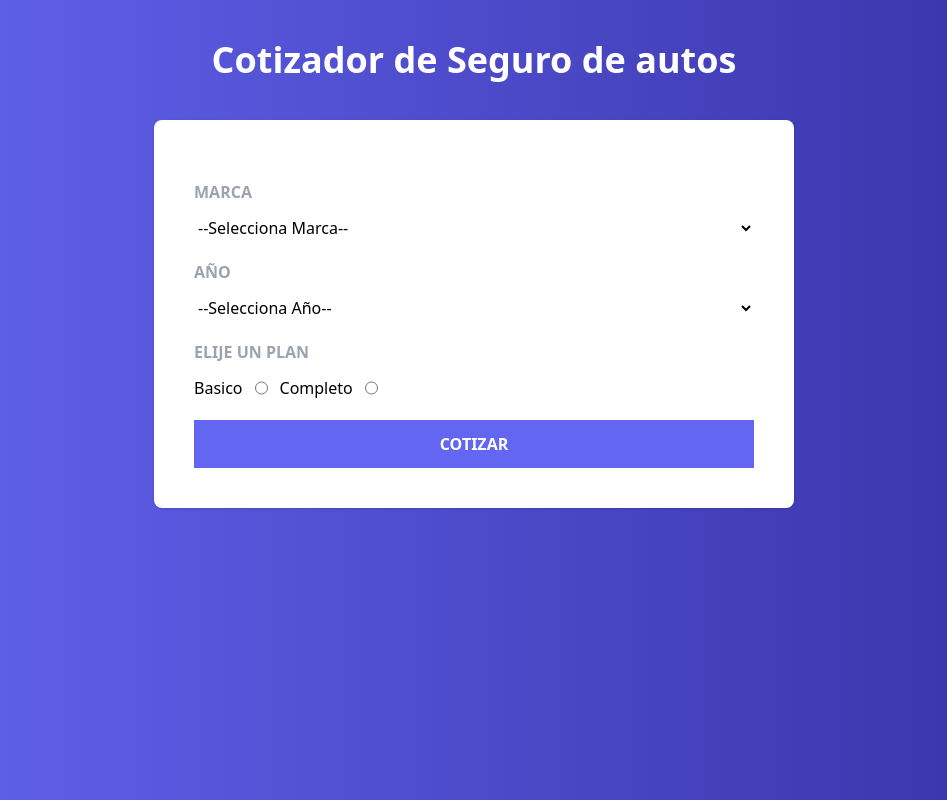
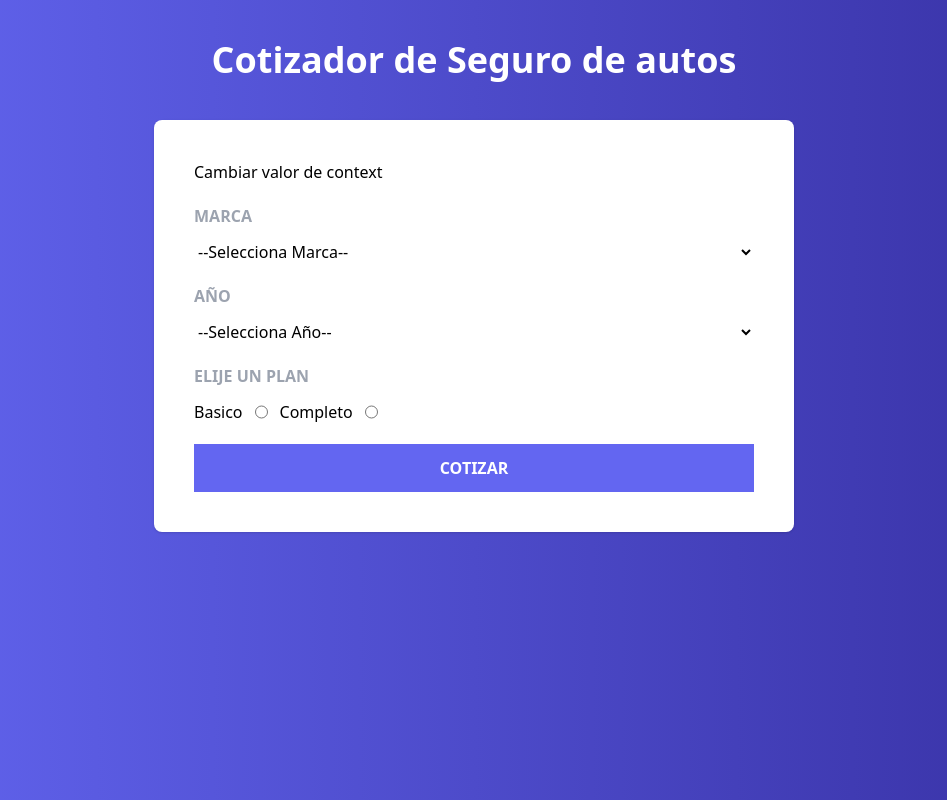
Before and after one commit to lODIN007l/cotizadorContex, a React (Vite) app: page / in a window 1280 px wide. Shown: the whole page, without its empty margins (166-1113 px from the left). Built offline with nearby package versions, Linux system fonts and the light colour scheme.

Commit message:
state en el context

```diff
--- a/src/components/AppSeguro.jsx
+++ b/src/components/AppSeguro.jsx
@@ -1,6 +1,11 @@
 import Formulario from "./Formulario";
+import CotizadorContex from "../context/CotizadorProvider";
+import { useContext } from "react";
 
 const AppSeguro = () => {
+  const { modal, cambiarState } = useContext(CotizadorContex);
+  // console.log(modal);
+
   return (
     <>
       <header className="my-10 ">
--- a/src/components/Formulario.jsx
+++ b/src/components/Formulario.jsx
@@ -1,11 +1,14 @@
 import { MARCAS, YEARS, PLANES } from "../constants";
 import { Fragment, useContext } from "react";
 import CotizadorContex from "../context/CotizadorProvider";
+
 const Formulario = () => {
-  const { hola, fholamundo } = useContext(CotizadorContex);
-  console.log(fholamundo);
+  const { modal, cambiarState } = useContext(CotizadorContex);
+  console.log(modal);
+
   return (
     <>
+      <button onClick={cambiarState}>Cambiar valor de context </button>
       <form>
         <div className="my-5">
           <label className="block mb-3 font-bold text-gray-400 uppercase">
--- a/src/context/CotizadorProvider.jsx
+++ b/src/context/CotizadorProvider.jsx
@@ -1,15 +1,17 @@
-import { createContext } from "react";
+import { createContext, useState } from "react";
 
 const CotizadorContex = createContext();
 
-const hola = "holmundo";
-const fholamundo = () => {
-  console.log("hola desde la funcion");
-};
 // provider donde vienen los datos
 const CotizadorProvider = ({ children }) => {
+  const [modal, setModal] = useState(false);
+  // 2forma
+  // funcion intermedia
+  const cambiarState = () => {
+    setModal(!modal);
+  };
   return (
-    <CotizadorContex.Provider value={{ hola: hola, fholamundo }}>
+    <CotizadorContex.Provider value={{ modal, cambiarState }}>
       {children}
     </CotizadorContex.Provider>
   );
```
